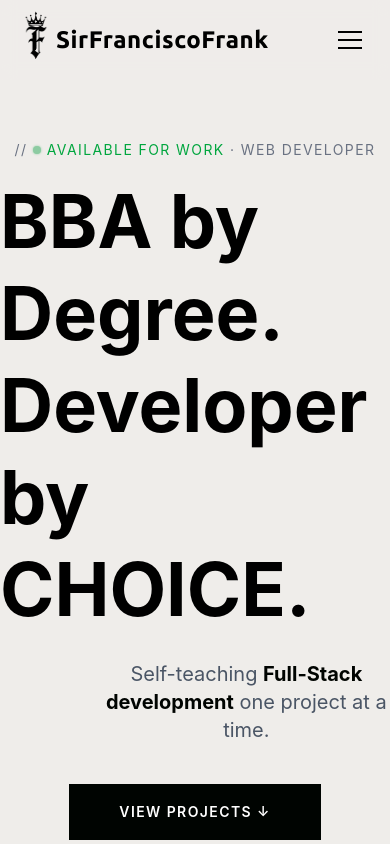
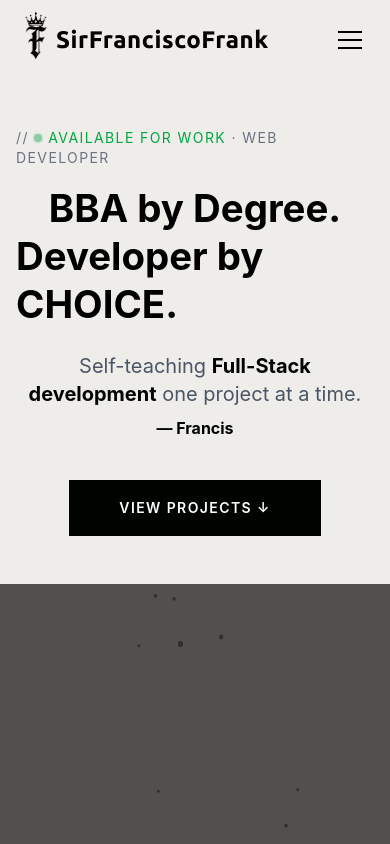
Before and after one commit to sirfranciscofrank/MyPage, a React (Vite) app: page / in a window 390 px wide. Shown: the top 844 px of the page. Built offline with nearby package versions, Linux system fonts and the light colour scheme; a web font is replaced by a local one.

Commit message:
feat(hero): scale heading for mobile, fix description overflow, add Download Resume CTA and GitHub/LinkedIn social links

```diff
--- a/src/components/Hero/HeroSection.jsx
+++ b/src/components/Hero/HeroSection.jsx
@@ -27,7 +27,7 @@ function HeroSection() {
   );
 
   return (
-    <section ref={ref} className="relative py-15 max-w-7xl mx-auto min-h-100 flex items-center justify-center overflow-hidden">
+    <section ref={ref} className="relative py-12 md:py-15 px-4 max-w-7xl mx-auto min-h-100 flex items-center justify-center overflow-hidden">
 
       <motion.div
         style={{ opacity: particleOpacity, y: particleY }}
@@ -45,7 +45,7 @@ function HeroSection() {
       </motion.div>
 
       <div className="text-center max-w-3xl">
-        <blockquote className="text-[4.6rem] font-bold leading-tight flex flex-col items-center text-left">
+        <blockquote className="text-[2.4rem] sm:text-[3.5rem] md:text-[4.6rem] font-bold leading-tight flex flex-col items-center text-left">
           <p className="text-sm font-normal tracking-widest uppercase text-gray-500 mb-4">
             // <span className="status-dot"></span>
             <span className="text-green-600">available for work</span> ·
@@ -58,7 +58,7 @@ function HeroSection() {
               <span className="absolute inset-0 bg-green-400/25 -skew-x-6 scale-x-0 group-hover:scale-x-100 origin-left transition-transform duration-300 ease-out -z-10 px-1 -mx-1"></span>
             </span>.</h1>
         </blockquote>
-        <div className="flex flex-row text-center items-center translate-x-20">
+        <div className="flex flex-col sm:flex-row text-center items-center sm:translate-x-20">
           <p className="mt-6 text-xl text-gray-600">
             Self-teaching{" "}
             <span className="font-bold text-[#000401]">Full-Stack development</span>{" "}
```
